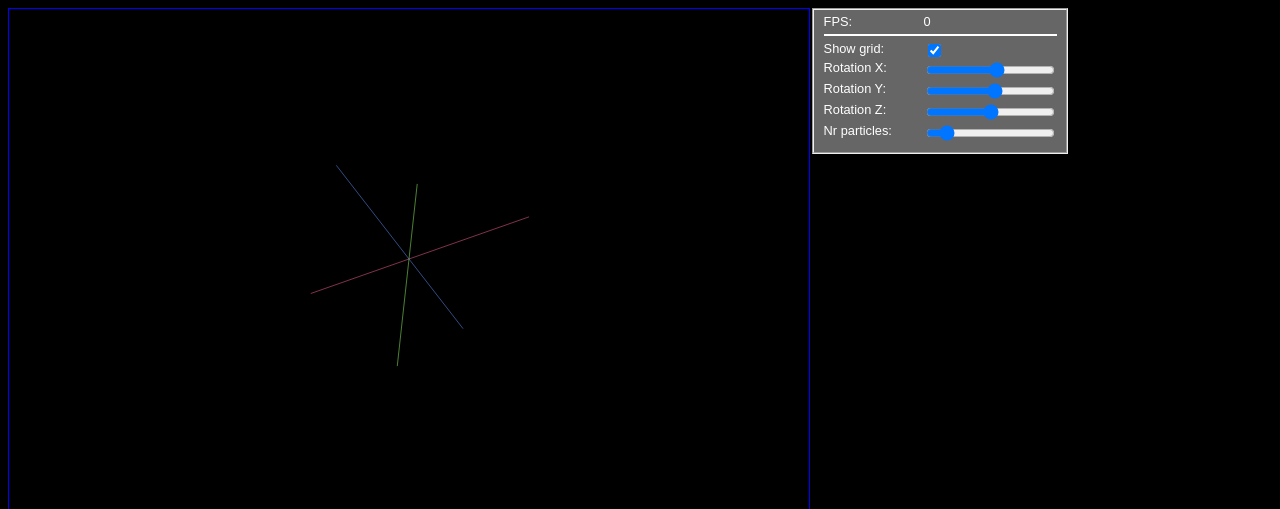
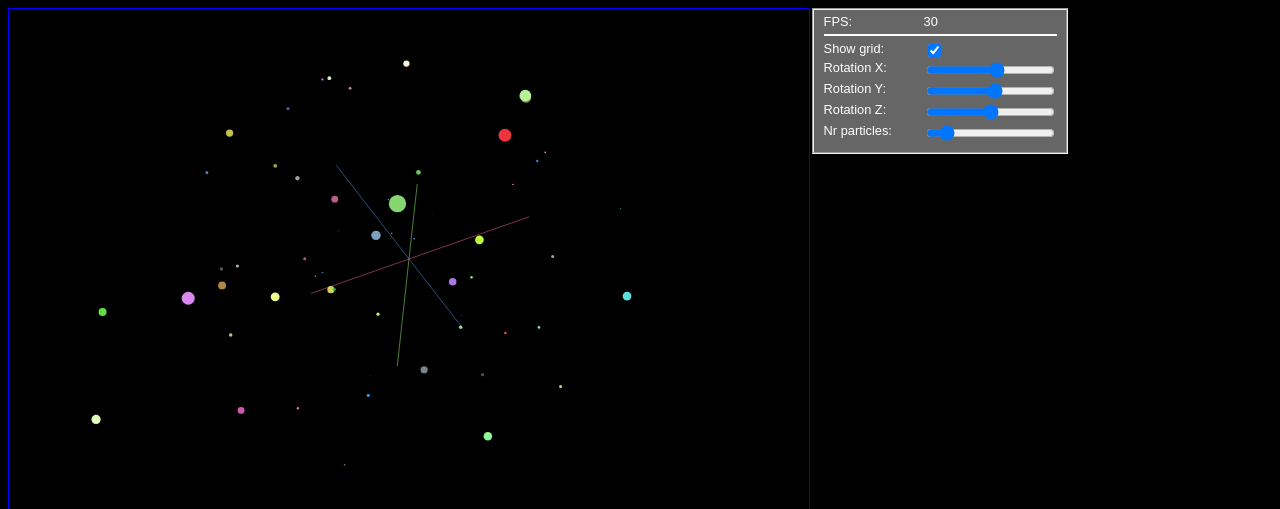
Before and after one commit to adebree/HTML5-Particles, a plain HTML site: page particles-3d.html in a window 1280 px wide. Shown: the top 509 px of the page. Drawn offline with Linux system fonts and the light colour scheme.

Commit message:
refactor

```diff
--- a/particles-3d.html
+++ b/particles-3d.html
@@ -121,7 +121,7 @@
 
         function generateParticle()
         {
-            var p = new Particle( ctx, midX );
+            var p = new Particle3D( ctx, midX );
 
             resetParticle( p );
 
```
